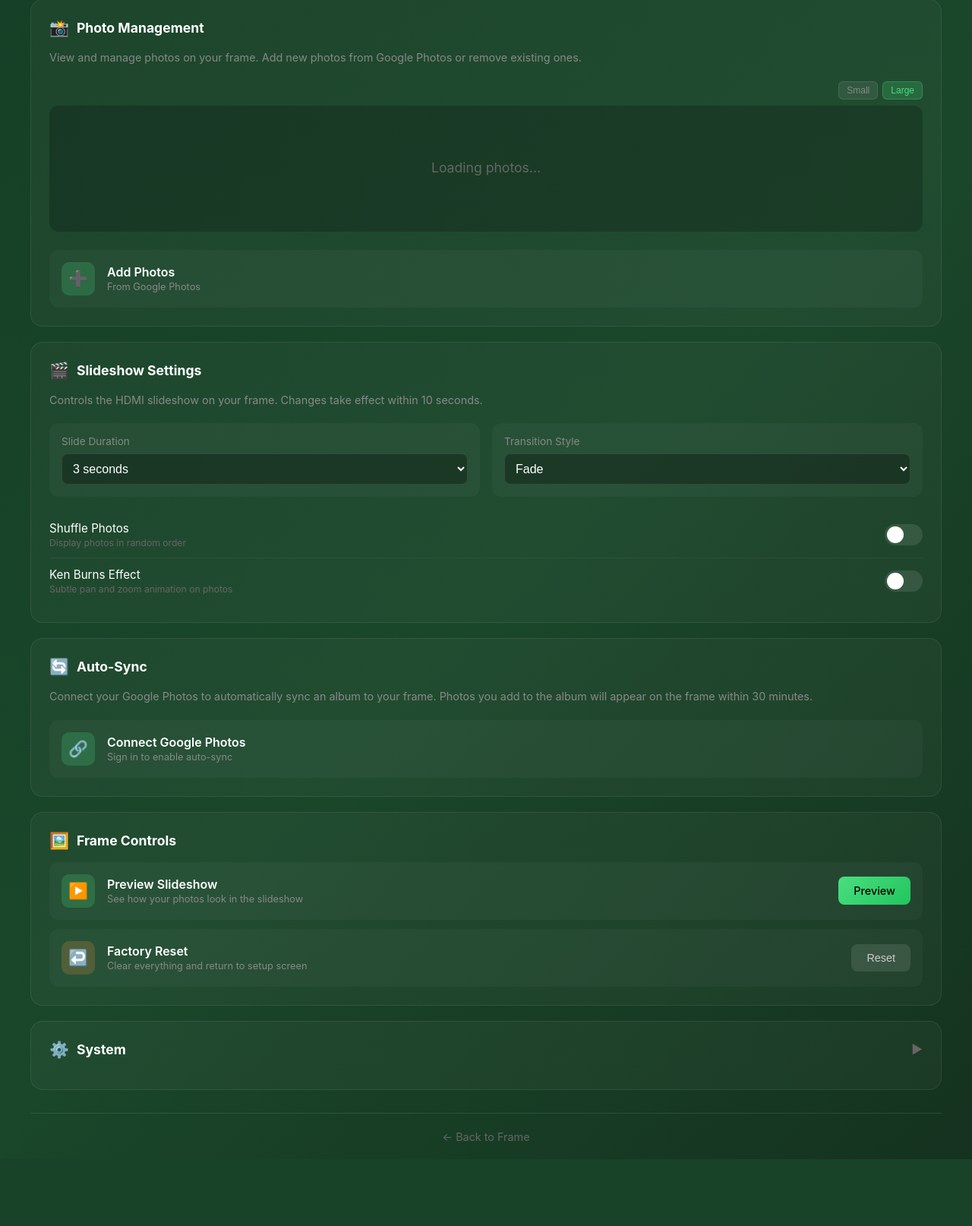
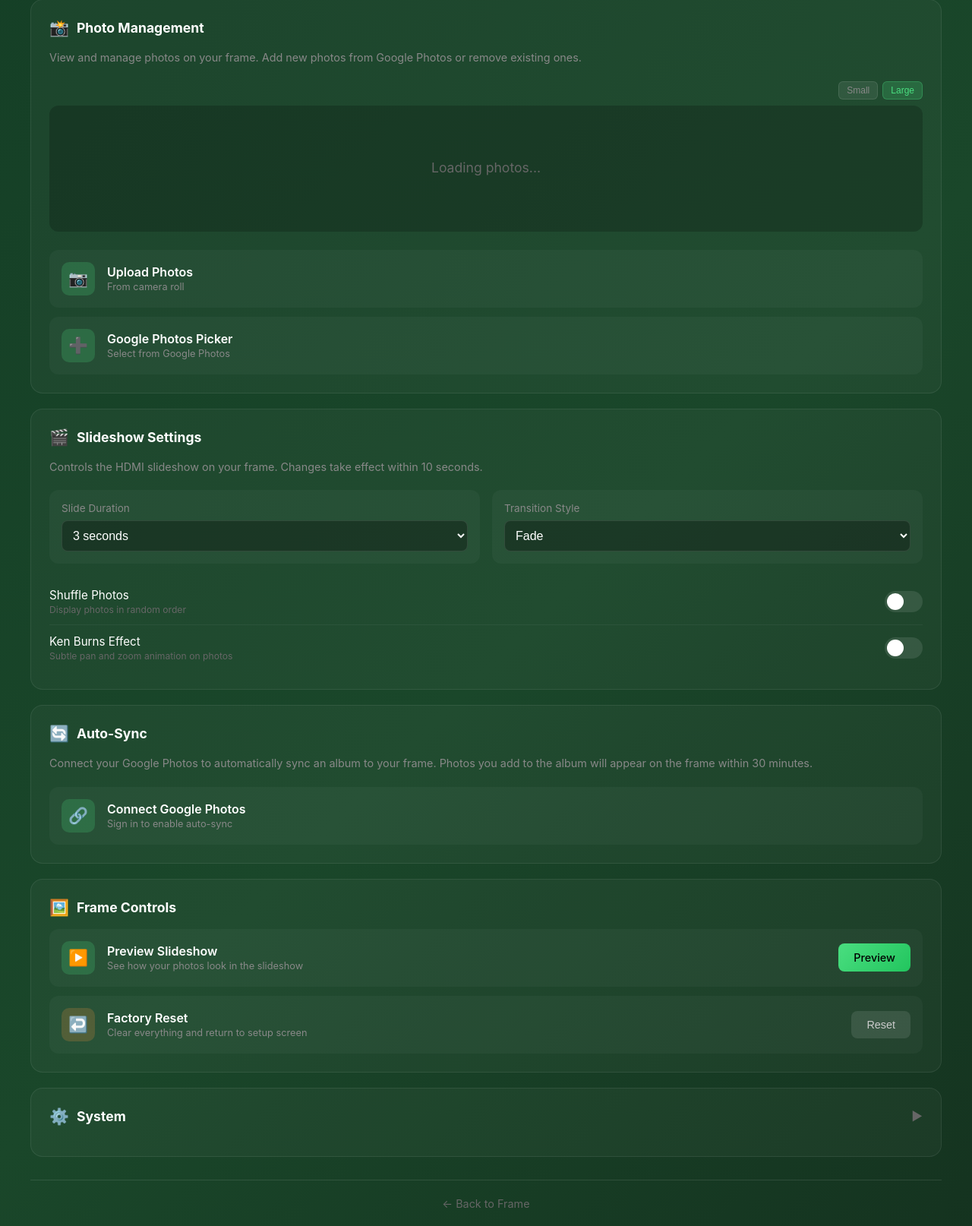
Before and after one commit to kellygold/instapi, a Python web app: template app/templates/admin.html in a window 1280 px wide. Shown: the part 234-1848 px from the top of the page at 76% size. Before the commit the page ends 1760 px from the top, so only its background shows below. Run offline with Jinja, Linux system fonts and the light colour scheme; the template is opened without the code that fills it, so the values that code supplies are empty.

Commit message:
Add upload photos link to admin panel
Camera roll upload option alongside Google Photos picker in the
photo management section.

Co-Authored-By: Claude Opus 4.6 (1M context) <noreply@anthropic.com>

```diff
--- a/app/routes/admin_routes.py
+++ b/app/routes/admin_routes.py
@@ -56,7 +56,8 @@ def admin():
     )
     auth_url, _ = flow.authorization_url(prompt="consent", access_type="offline")
 
-    return render_template("admin.html", photo_count=photo_count, auth_url=auth_url, display_mode=display_mode)
+    upload_token = device_state.get("upload_token", "")
+    return render_template("admin.html", photo_count=photo_count, auth_url=auth_url, display_mode=display_mode, upload_token=upload_token)
 
 
 
--- a/app/templates/admin.html
+++ b/app/templates/admin.html
@@ -726,11 +726,18 @@
             </div>
 
             <div class="action-list">
+                <a href="/upload?t={{ upload_token }}" class="action-item" style="text-decoration: none; color: inherit;">
+                    <div class="action-icon green">📷</div>
+                    <div class="action-content">
+                        <h3>Upload Photos</h3>
+                        <p>From camera roll</p>
+                    </div>
+                </a>
                 <a href="{{ auth_url }}" target="_blank" class="action-item" style="text-decoration: none; color: inherit;">
                     <div class="action-icon green">➕</div>
                     <div class="action-content">
-                        <h3>Add Photos</h3>
-                        <p>From Google Photos</p>
+                        <h3>Google Photos Picker</h3>
+                        <p>Select from Google Photos</p>
                     </div>
                 </a>
                 <div class="action-item sync-needed" id="syncAction" style="display: none;">
```
